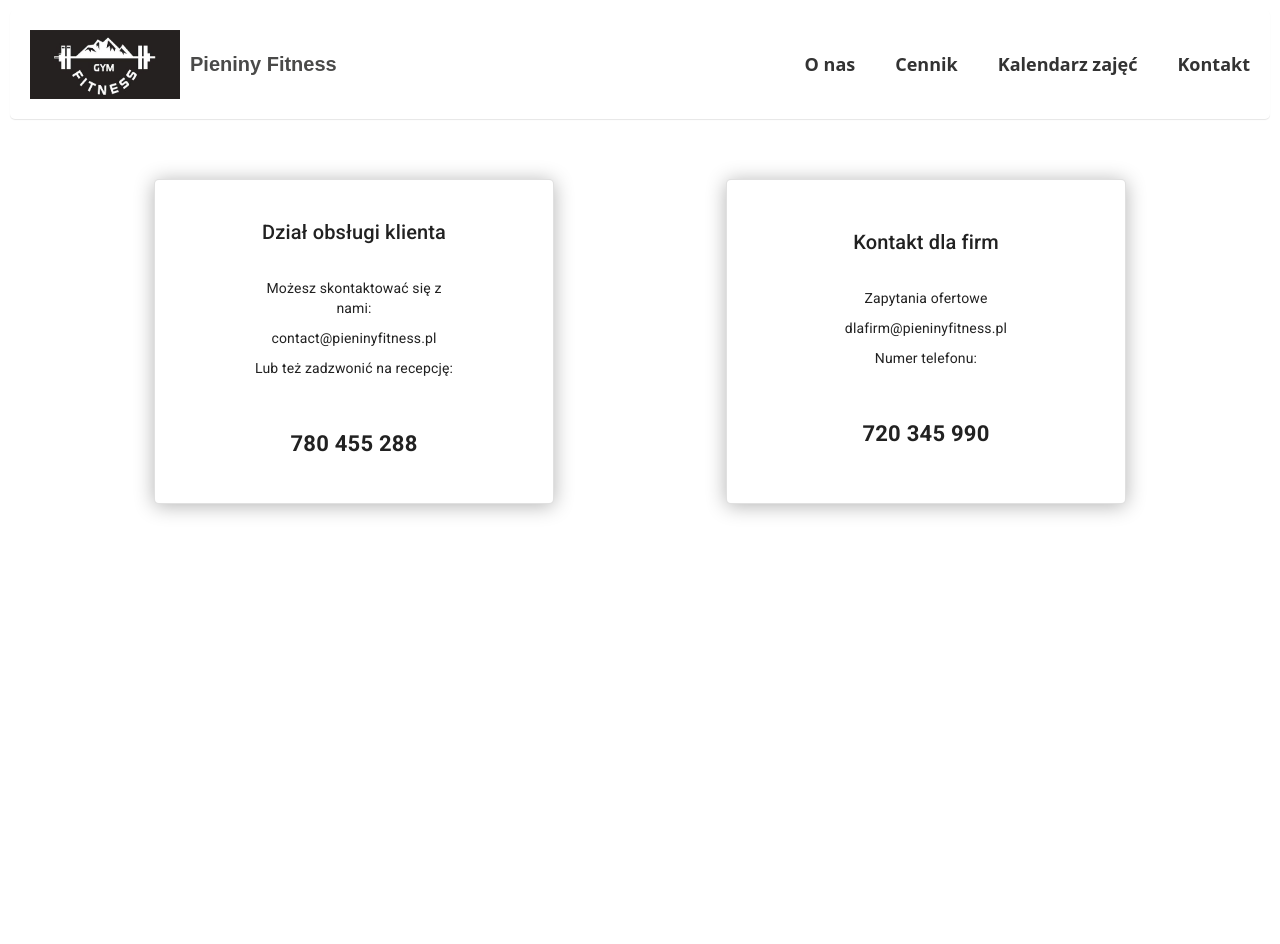
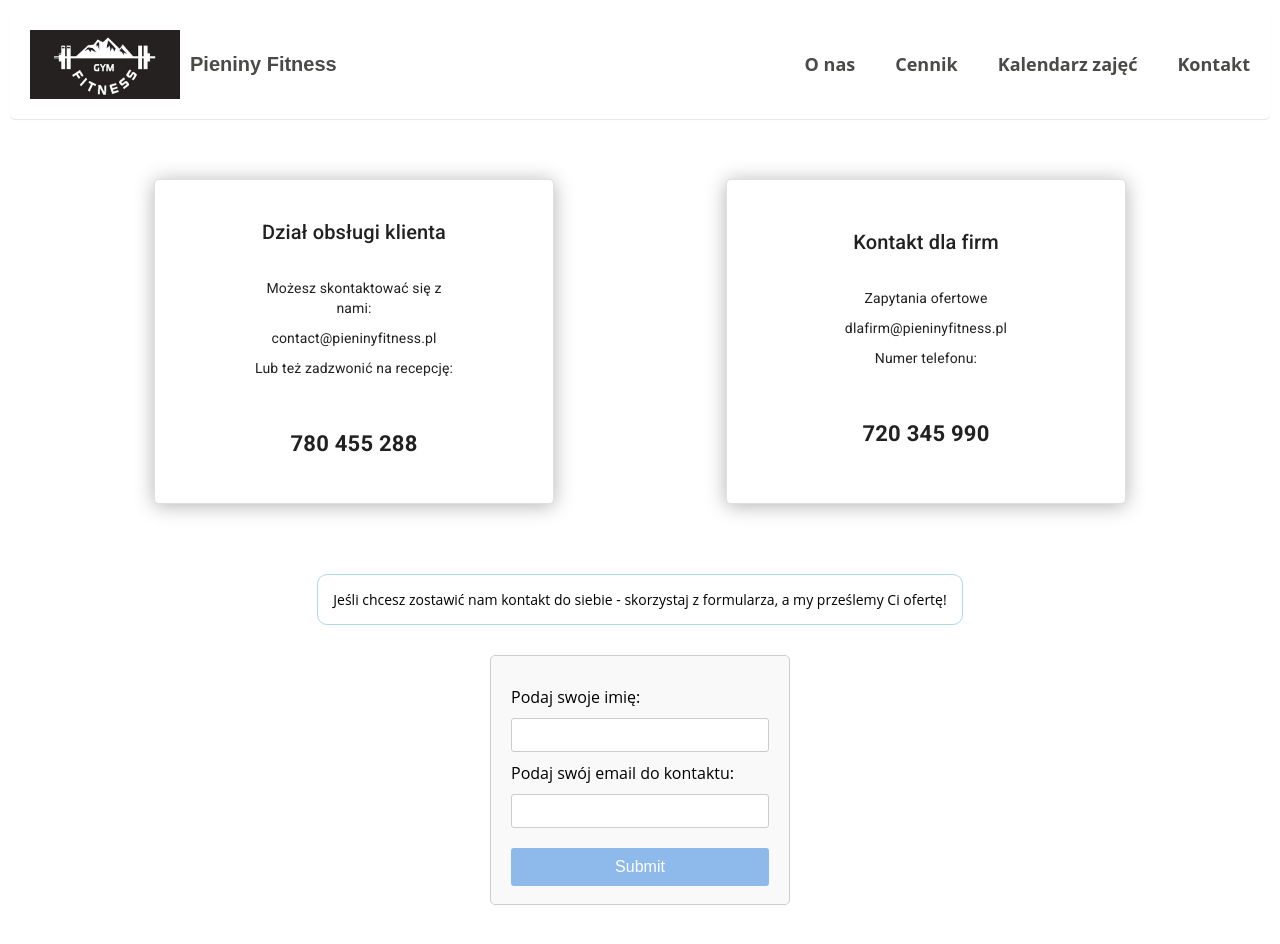
Before and after one commit to paulinawojtysiakk/Strona-Silowni, a React (Vite) app in the folder vite-project/: page /contact in a window 1280 px wide. Shown: the top 944 px of the page. Before the commit the page ends 800 px from the top, so only its background shows below. Built offline with nearby package versions, Linux system fonts and the light colour scheme.

Commit message:
contact update

```diff
--- a/vite-project/index.html
+++ b/vite-project/index.html
@@ -2,7 +2,7 @@
 <html lang="en">
   <head>
     <meta charset="UTF-8" />
-    <meta name="viewport" content="initial-scale=1, width=device-width" />
+    <meta name="viewport" content="width=device-width, initial-scale=1">
     <link rel="icon" type="image/svg+xml" href="/vite.svg" />
     <meta name="viewport" content="width=device-width, initial-scale=1.0" />
     <link rel="preconnect" href="https://fonts.googleapis.com" />
--- a/vite-project/src/components/Header.jsx
+++ b/vite-project/src/components/Header.jsx
@@ -5,7 +5,7 @@ import logo from '../images/logo.jpg';
 
 const Header = () => {
     return(
-        <header className="container header-container">
+        <header className="header-container">
             <nav className="navigation">
                 <div className="nav-logo">
                     <img src={logo} alt="logo" className="logo"/>
--- a/vite-project/src/pages/Contact.jsx
+++ b/vite-project/src/pages/Contact.jsx
@@ -3,11 +3,51 @@ import Box from "@mui/material/Box";
 import Card from "@mui/material/Card";
 import CardContent from "@mui/material/CardContent";
 import Typography from "@mui/material/Typography";
+import { useState } from 'react';
+
+
+function MyForm() {
+    const [inputs, setInputs] = useState({});
+
+    const handleChange = (event) => {
+        const name = event.target.name;
+        const value = event.target.value;
+        setInputs(values => ({...values, [name]: value}))
+    }
+
+    const handleSubmit = (event) => {
+        event.preventDefault();
+        alert(inputs);
+    }
+
+    return (
+        <form className="my-form" onSubmit={handleSubmit}>
+            <label>Podaj swoje imię:
+                <input
+                    type="text"
+                    name="username"
+                    value={inputs.username || ""}
+                    onChange={handleChange}
+                />
+            </label>
+            <label>Podaj swój email do kontaktu:
+                <input
+                    type="email"
+                    name="email"
+                    value={inputs.email || ""}
+                    onChange={handleChange}
+                />
+            </label>
+            <input type="submit" />
+        </form>
+    )
+}
 
 
 const Contact = () =>{
     return(
-        <div className='container contact-container'>
+        <div className='container'>
+        <div className='contact-container'>
             <Box sx={{ display: 'flex', justifyContent: 'space-between' }}>
                 <Card variant="outlined" className='card-single' sx={{ width: '30%', marginBottom: '15px' }}>
                     <CardContent>
@@ -43,10 +83,14 @@ const Contact = () =>{
                             720 345 990
                         </Typography>
                     </CardContent>
+                </Card>
+            </Box>
+        </div>
 
-                </Card>
-
-            </Box>
+            <div className='form-box'>
+                <p className='form-description'>Jeśli chcesz zostawić nam kontakt do siebie - skorzystaj z formularza, a my prześlemy Ci ofertę!</p>
+            <MyForm/>
+            </div>
         </div>
     );
 }
--- a/vite-project/src/scss/AboutSection.scss
+++ b/vite-project/src/scss/AboutSection.scss
@@ -15,21 +15,26 @@
     justify-content: space-between;
     align-items: center;
     .classes-card-desc-text{
-      max-width: 700px;
+      max-width: 650px;
       text-align: justify;
       padding-right: 15px;
     }
     .classes-yoga-img{
       max-height: 180px;
       border-radius: 3px;
+      min-width: 150px;
     }
     .classes-workout-img{
       max-height: 180px;
       border-radius: 3px;
+      min-width: 150px;
+
     }
     .classes-workout2{
       max-height: 180px;
       border-radius: 3px;
+      min-width: 150px;
+
     }
   }
 
--- a/vite-project/src/scss/Contact.scss
+++ b/vite-project/src/scss/Contact.scss
@@ -1,12 +1,14 @@
 
 .contact-container {
   display: flex;
+  flex-wrap: wrap;
   justify-content: center;
   margin-top: 50px;
   margin-bottom: 50px;
   text-align: center;
 
-  .card-single{
+  .card-single {
+    margin-bottom: 20px;
     box-shadow: 0 2px 20px rgba(0, 0, 0, 0.3);
     display: flex;
     flex-direction: column;
@@ -17,18 +19,67 @@
     min-width: 400px;
 
 
-    .card-description{
+    .card-description {
       text-align: center;
       padding: 20px;
       min-width: 250px;
     }
 
-    .card-price{
+    .card-price {
       font-size: 22px;
       font-weight: bold;
       padding-top: 10px;
     }
 
-
   }
 }
+
+  .form-box {
+    display: flex;
+    flex-direction: column;
+    justify-content: center;
+    align-items: center;
+    margin-bottom: 50px;
+    .form-description {
+      margin-bottom: 30px;
+      border: 1px lightblue solid;
+      padding: 15px;
+      border-radius: 10px;
+    }
+
+    .my-form {
+      max-width: 300px;
+      height: 250px;
+      margin: 0 auto;
+      padding: 20px;
+      border: 1px solid #ccc;
+      border-radius: 5px;
+      background-color: #f9f9f9;
+
+      label {
+        display: block;
+        margin-top: 10px;
+        margin-bottom: 10px;
+        font-size: 16px;
+      }
+
+      input {
+        width: 100%;
+        padding: 8px;
+        margin-top: 10px;
+        font-size: 14px;
+        border-radius: 3px;
+        border: 1px solid #ccc;
+      }
+
+      input[type="submit"] {
+        background-color: #8dbaea;
+        color: white;
+        padding: 10px 20px;
+        font-size: 16px;
+        border-radius: 3px;
+        border: none;
+        cursor: pointer;
+      }
+    }
+  }
--- a/vite-project/src/scss/Header.scss
+++ b/vite-project/src/scss/Header.scss
@@ -8,6 +8,7 @@ $mobile: 768px;
     font-family: $text-font;
     color: $basic-text-color;
     background-color: $background-screen-color;
+    font-weight: bold;
   position: sticky;
   top: 0;
   z-index: 100;
--- a/vite-project/src/scss/settings/_colors.scss
+++ b/vite-project/src/scss/settings/_colors.scss
@@ -5,8 +5,3 @@ $gradient-background-lighter: #e8f3fa;
 $gradient-background-light: #d6d9ee;
 
 $navigation: rgba(44, 51, 49, 0.87);
-$header-color: #4a4a49;
-$message-info-color: #0becc3;
-$message-success-color: #468966;
-
-$extended-icon-color: #A1A194;
--- a/vite-project/src/scss/settings/base.scss
+++ b/vite-project/src/scss/settings/base.scss
@@ -3,8 +3,15 @@
 
 
 .container {
-  width: 1180px;
+  max-width: 1180px;
+  width: 100%;
   margin: 0 auto;
+  flex-wrap: wrap;
+
+  img{
+    width: 100%;
+    height: auto;
+  }
 
     ul {
       list-style: none;
--- a/vite-project/src/scss/settings/reset.scss
+++ b/vite-project/src/scss/settings/reset.scss
@@ -26,8 +26,3 @@ img {
   max-width: 100%;
   height: auto;
 }
-
-table {
-  border-collapse: collapse;
-  width: 100%;
-}
```
